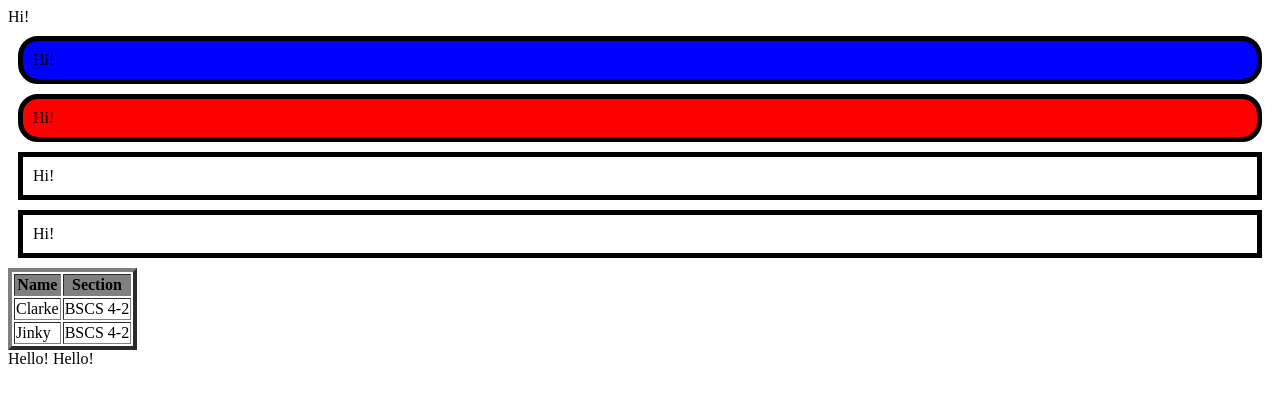
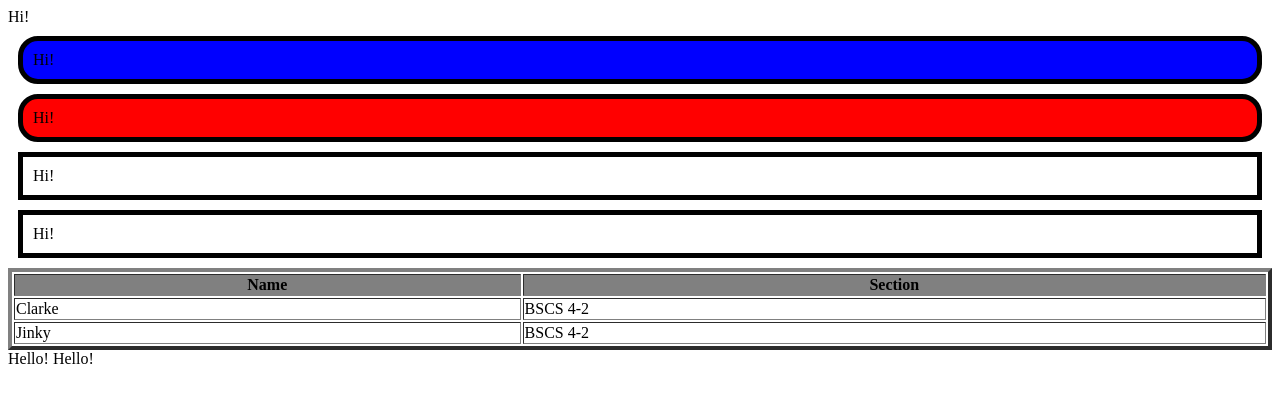
Before and after one commit to clrke/jinkybells, a plain HTML site: page index.html in a window 1280 px wide. Drawn offline with Linux system fonts and the light colour scheme.

Commit message:
Set class table's width to 100%

```diff
--- a/clarke.css
+++ b/clarke.css
@@ -19,6 +19,9 @@
 	background-color: blue;
 }
 
+.table {
+	width: 100%;
+}
 .table th {
 	background-color: gray;
 }
```
